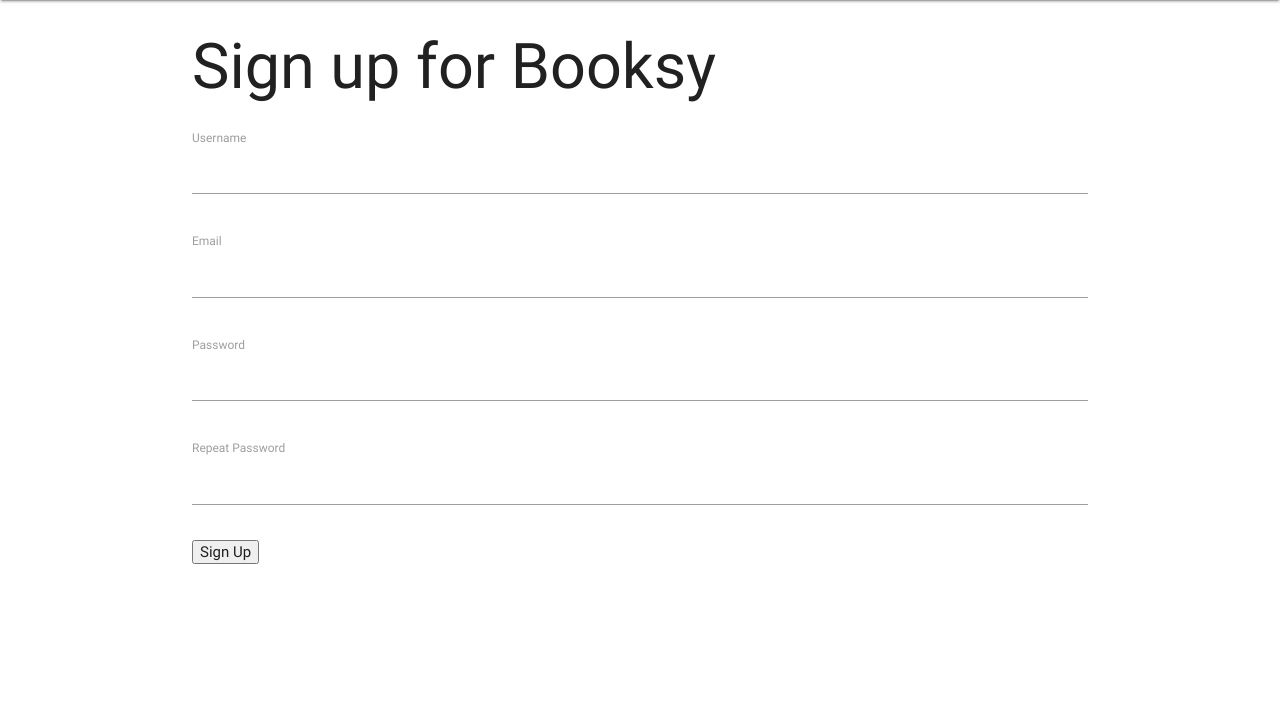
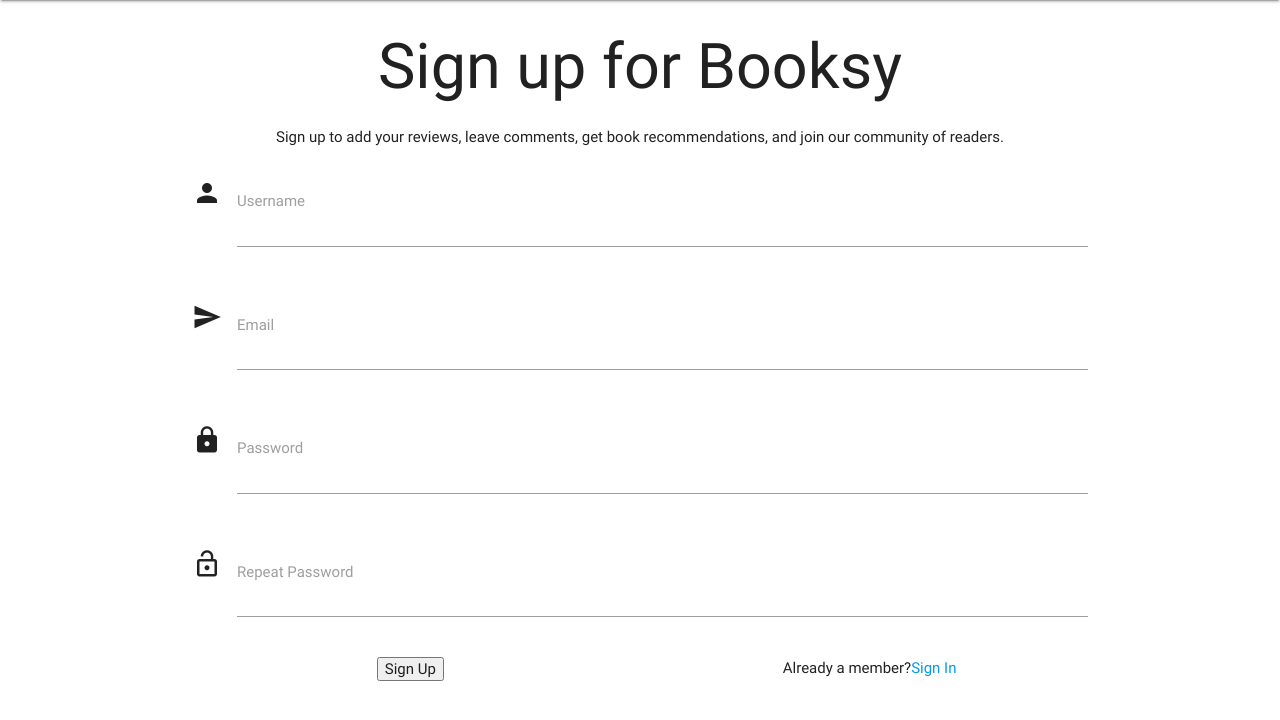
Before and after one commit to JBroks/booksy-reviews, a Flask app: page /register in a window 1280 px wide. Shown: the part 64-784 px from the top of the page. Run offline with Flask 2, Linux system fonts and the light colour scheme; some libraries are stand-ins or nearby versions.

Commit message:
Login and register form tidy up with materialize

```diff
--- a/app.py
+++ b/app.py
@@ -67,7 +67,7 @@
             password = generate_password_hash(request.form['password'])
             mongo.db.users.insert_one({'username': request.form['username'],'email': request.form['email'],
                              'password': password})
-            flash('Congratulations, you are now a registered user!')
+            flash(f'Congratulations {form.username.data}, you are now a registered user!')
         else:
             flash('Username or email that you provided already exists', 'danger')
 
@@ -88,9 +88,9 @@
         if user and User.check_password(user['password'], form.password.data):
             user_obj = User(user['username'])
             login_user(user_obj)
-            flash("Logged in successfully", category='success')
+            flash(f'Hello {form.username.data}, you have successfully logged into your account', 'success')
             return redirect(request.args.get("next") or url_for("index"))
-        flash("Wrong username or password", category='error')
+        flash("Wrong username or password", 'error')
     return render_template('login.html', title='login', form=form)
 
 @app.route('/logout')
--- a/forms.py
+++ b/forms.py
@@ -1,16 +1,16 @@
 from flask_wtf import FlaskForm
 from wtforms import StringField, PasswordField, SubmitField
-from wtforms.validators import DataRequired, EqualTo
+from wtforms.validators import DataRequired, EqualTo, Length, Email
 
 class LoginForm(FlaskForm):
-    username = StringField('Username', validators=[DataRequired()])
-    password = PasswordField('Password', validators=[DataRequired()])
+    username = StringField('Username', validators=[DataRequired("Please enter a valid username")])
+    password = PasswordField('Password', validators=[DataRequired("Please enter your password")])
     submit = SubmitField('Sign In')
 
 class RegistrationForm(FlaskForm):
-    username = StringField('Username', validators=[DataRequired()])
-    email = StringField('Email', validators=[DataRequired()])
-    password = PasswordField('Password', validators=[DataRequired()])
+    username = StringField('Username', validators=[DataRequired("Username required to complete registration process"), Length(min=5, max=25)])
+    email = StringField('Email', validators=[DataRequired("Email address required to complete registration process"), Email("This is not a valid email address")])
+    password = PasswordField('Password', validators=[DataRequired("Please enter your password"), Length(min=7, max=50)])
     password2 = PasswordField(
-        'Repeat Password', validators=[DataRequired(), EqualTo('password')])
+        'Repeat Password', validators=[DataRequired("Please repeat the password"), EqualTo('password')])
     submit = SubmitField('Sign Up')
--- a/templates/register.html
+++ b/templates/register.html
@@ -1,36 +1,45 @@
 {% extends 'base.html' %} {% block content %}
-<h1>Sign up for Booksy</h1>
-    <form action="" method="post" novalidate>
+<div class="row">
+
+    <div class="col s12 center-align">
+        <h1>Sign up for Booksy</h1>
+        <p>Sign up to add your reviews, leave comments, get book recommendations, and join our community of readers.</p>
+    </div>
+    <form action="" method="post" class="col s12" novalidate>
         {{ form.hidden_tag() }}
 
-        <p>
-            {{ form.username.label }}<br>
-            {{ form.username(size=32) }}
-            {% for error in form.username.errors %}
-            <span>[{{ error }}]</span>
-            {% endfor %}
-        </p>
-        <p>
-            {{ form.email.label }}<br>
-            {{ form.email(size=32) }}
-            {% for error in form.email.errors %}
-            <span>[{{ error }}]</span>
-            {% endfor %}
-        </p>
-        <p>
-            {{ form.password.label }}<br>
-            {{ form.password(size=32) }}
-            {% for error in form.password.errors %}
-            <span>[{{ error }}]</span>
-            {% endfor %}
-        </p>
-        <p>
-            {{ form.password2.label }}<br>
-            {{ form.password2(size=32) }}
-            {% for error in form.password2.errors %}
-            <span>[{{ error }}]</span>
-            {% endfor %}
-        </p>
-        <p>{{ form.submit() }}</p>
+        <div class="row">
+            <div class="input-field col s12">
+                <i class="material-icons prefix">person</i> {{ form.username.label }}<br> {{ form.username(size=32) }} {% for error in form.username.errors %}
+                <span>{{ error }}</span> {% endfor %}
+            </div>
+        </div>
+
+        <div class="row">
+            <div class="input-field col s12">
+                <i class="material-icons prefix">send</i> {{ form.email.label }}<br> {{ form.email(size=32) }} {% for error in form.email.errors %}
+                <span>{{ error }}</span>
+                {% endfor %}
+            </div>
+        </div>
+
+        <div class="row">
+            <div class="input-field col s12">
+                <i class="material-icons prefix">lock</i> {{ form.password.label }}<br> {{ form.password(size=32) }} {% for error in form.password.errors %}
+                <span>{{ error }}</span> {% endfor %}
+            </div>
+        </div>
+
+        <div class="row">
+            <div class="input-field col s12">
+                <i class="material-icons prefix">lock_open</i> {{ form.password2.label }}<br> {{ form.password2(size=32) }} {% for error in form.password2.errors %}
+                <span>{{ error }}</span> {% endfor %}
+            </div>
+        </div>
+
+        <div class="row">
+            <div class="col s12 m6 l6 center-align">{{ form.submit() }}</div>
+            <div class="s12 m6 l6 center-align"><span>Already a member?<a href="{{ url_for('login') }}">Sign In</a></span></div>
+        </div>
     </form>
-{% endblock %}
+    {% endblock %}
```
Also changed, not shown: templates/index.html (+13 -8 lines), templates/login.html (+28 -17 lines).
